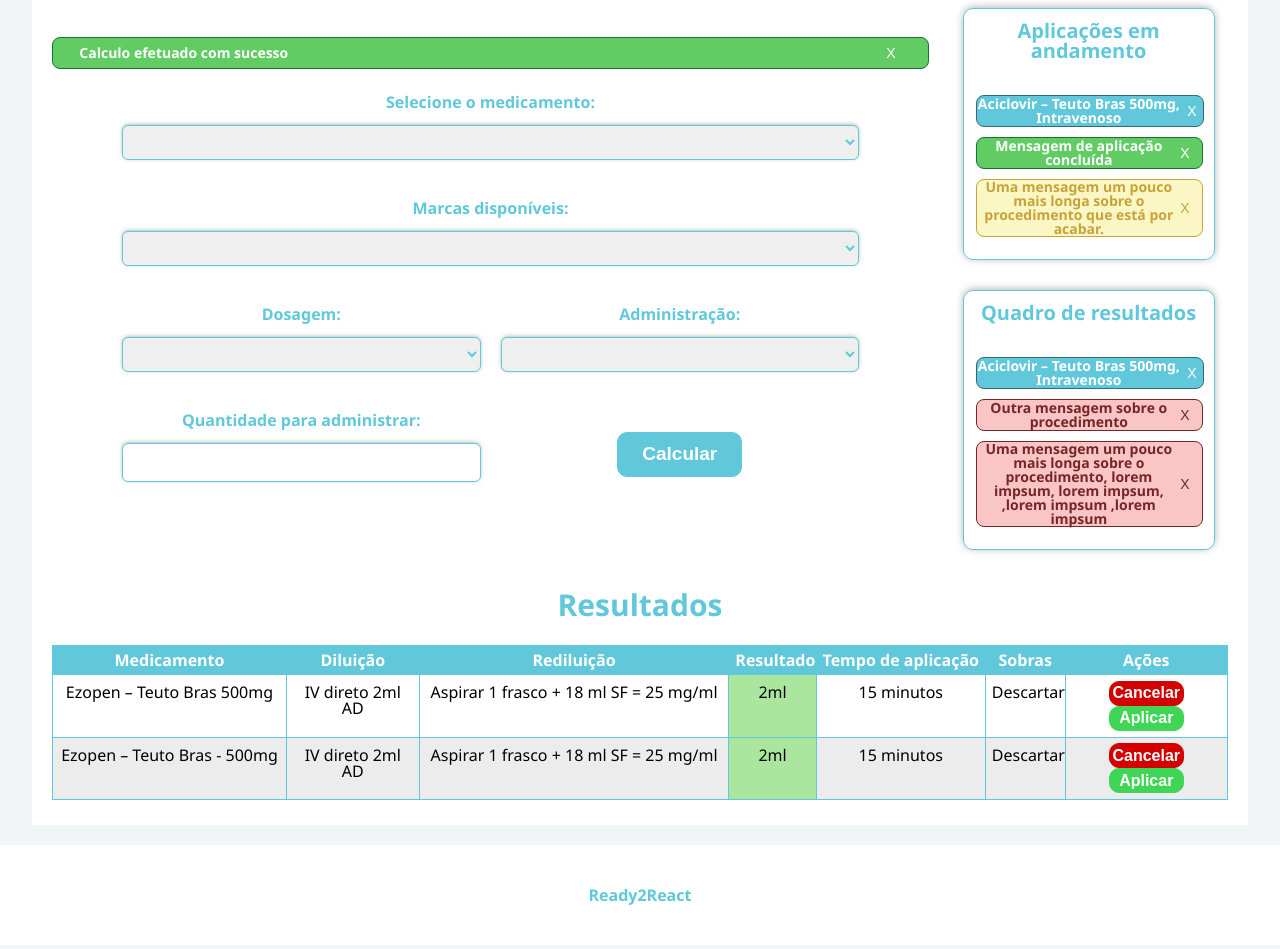
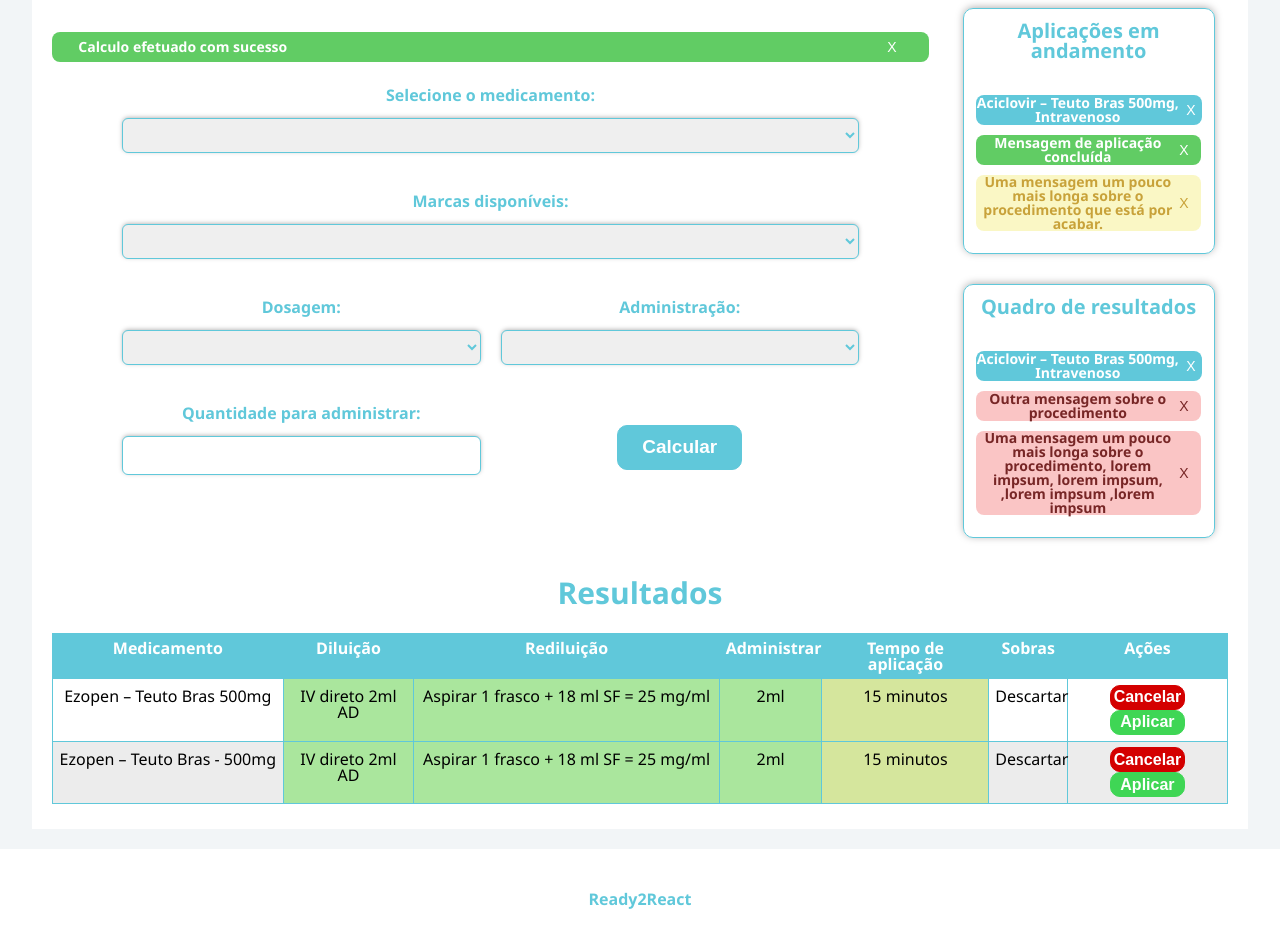
Before and after one commit to ElJohnnie/calculadora_dosagem, a plain HTML site: page index.html in a window 1280 px wide. Shown: the part 152-1101 px from the top of the page. Drawn offline with Linux system fonts and the light colour scheme.

Commit message:
correções e modernização

```diff
--- a/css/framework.css
+++ b/css/framework.css
@@ -637,7 +637,6 @@ select:focus {
     justify-content: space-between;
     align-items: center;
     background: #60C8DA;
-    border: 1px solid #336b75;
     width: 100%;
     min-height: 30px;
     border-radius: 8px;
@@ -662,7 +661,6 @@ select:focus {
     justify-content: space-between;
     align-items: center;
     background: #fac5c5;
-    border: 1px solid #772626;
     min-height: 30px;
     border-radius: 8px;
     padding-left: 3%;
@@ -689,7 +687,6 @@ select:focus {
     justify-content: space-between;
     align-items: center;
     background: #faf7c5;
-    border: 1px solid #c8a23a;
     min-height: 30px;
     border-radius: 8px;
     padding-left: 3%;
@@ -716,7 +713,6 @@ select:focus {
     justify-content: space-between;
     align-items: center;
     background: #61cc64;
-    border: 1px solid #177234;
     min-height: 30px;
     border-radius: 8px;
     padding-left: 3%;
--- a/css/style.css
+++ b/css/style.css
@@ -15,6 +15,10 @@ input {
     background: #ececec;
 }
 
-.t-line td:nth-child(4) {
+.t-line td:nth-child(n+2):nth-child(-n+4) {
     background-color: #aae69d;
 }
+
+.t-line td:nth-child(5) {
+    background-color: #d5e69d;
+}
--- a/index.html
+++ b/index.html
@@ -162,7 +162,7 @@
                                 <th>Medicamento</th>
                                 <th>Diluição</th>
                                 <th>Rediluição</th>
-                                <th>Resultado</th>
+                                <th>Administrar</th>
                                 <th>Tempo de aplicação</th>
                                 <th>Sobras</th>
                                 <th>Ações</th>
```
